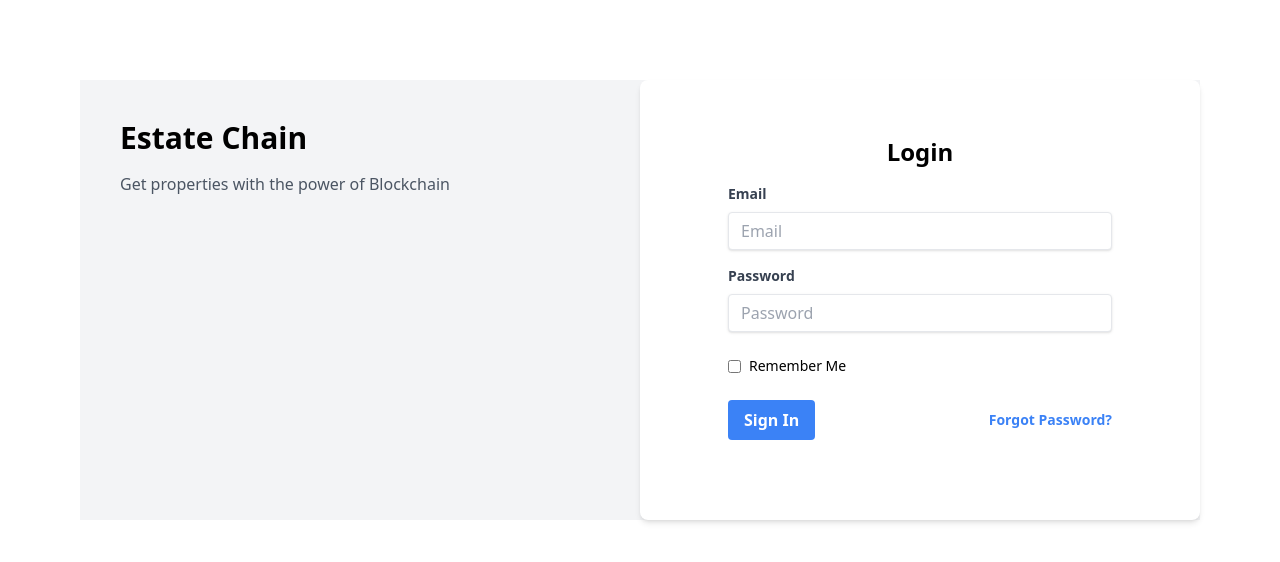
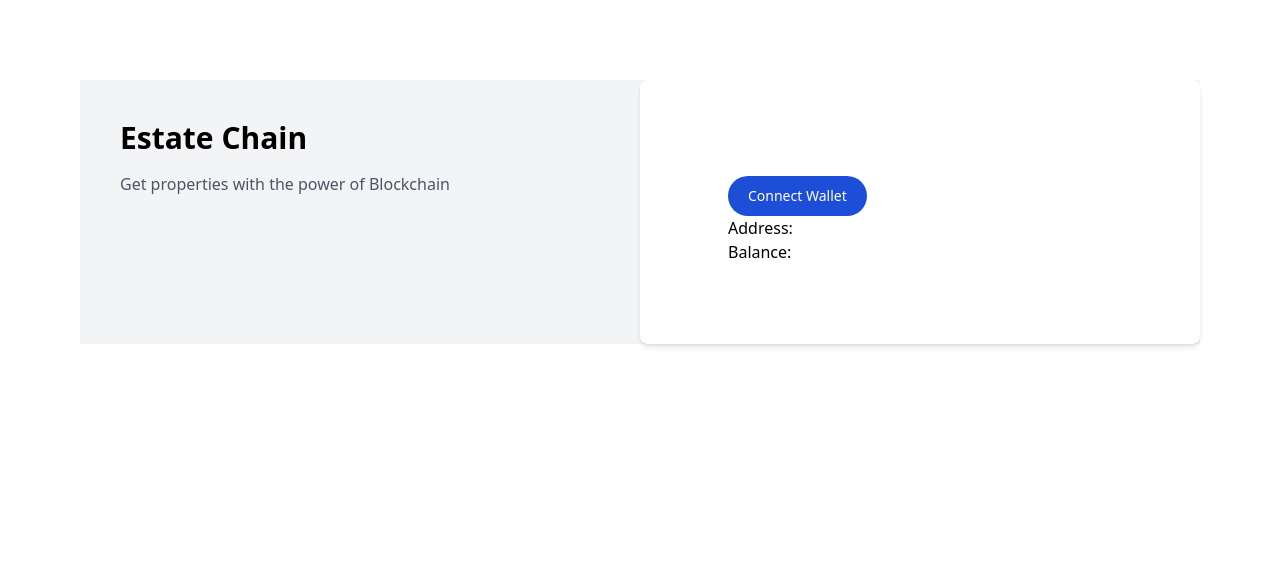
Before and after one commit to devhyun05/Accuwork, a React (Create React App) app in the folder estate_chain_frontend/: page / in a window 1280 px wide. Shown: the top 562 px of the page. Built offline with nearby package versions, Linux system fonts and the light colour scheme.

Commit message:
button added for metamask

```diff
--- a/estate_chain_frontend/src/components/forms/login.js
+++ b/estate_chain_frontend/src/components/forms/login.js
@@ -1,69 +1,49 @@
 import React, { useState } from 'react';
 
 export const LoginForm = () => {
-  const [email, setEmail] = useState('');
-  const [password, setPassword] = useState('');
-  const [rememberMe, setRememberMe] = useState(false);
+  const [errorMessage, setErrorMessage] = useState('');
+  const [defaultAccount, setDefaultAccount] = useState('');
+  const [userBalance, setUserBalance] = useState('');
+  const [connButtonText, setConnButtonText] = useState('Connect Wallet');
 
-  const handleLogin = () => {
-    // Handle login logic here
-  };
+    const connectWalletHandler = () => {
+      if (window.ethereum) {
+          window.ethereum.request({method: 'eth_requestAccounts'})
+          .then(result => {
+              accountChangedHandler(result[0])
+          });
+      } else {
+          setErrorMessage("Install MetaMask")
+      }
+  }
+
+    const accountChangedHandler = (newAccount) => {
+        setDefaultAccount(newAccount);
+        getUserBalance(newAccount);
+    }
+
+    const getUserBalance = (address) => {
+        window.ethereum.request({method: 'eth_getBalance'})
+        .then(balance => {
+          setUserBalance(balance)
+        })
+    };
+
 
   return (
     <div className="bg-white rounded px-8 pt-6 pb-8 mb-4 max-w-md mx-auto">
-      <h2 className="text-2xl font-semibold text-center mb-4">Login</h2>
-
-      <div className="mb-4">
-        <label className="block text-gray-700 text-sm font-bold mb-2" htmlFor="email">
-          Email
-        </label>
-        <input
-          className="shadow appearance-none border rounded w-full py-2 px-3 text-gray-700 leading-tight focus:outline-none focus:shadow-outline"
-          id="email"
-          type="email"
-          placeholder="Email"
-          value={email}
-          onChange={(e) => setEmail(e.target.value)}
-        />
-      </div>
-
-      <div className="mb-6">
-        <label className="block text-gray-700 text-sm font-bold mb-2" htmlFor="password">
-          Password
-        </label>
-        <input
-          className="shadow appearance-none border rounded w-full py-2 px-3 text-gray-700 leading-tight focus:outline-none focus:shadow-outline"
-          id="password"
-          type="password"
-          placeholder="Password"
-          value={password}
-          onChange={(e) => setPassword(e.target.value)}
-        />
-      </div>
-
-      <div className="mb-6">
-        <label className="flex items-center">
-          <input
-            type="checkbox"
-            className="form-checkbox text-blue-500"
-            checked={rememberMe}
-            onChange={() => setRememberMe(!rememberMe)}
-          />
-          <span className="ml-2 text-sm">Remember Me</span>
-        </label>
-      </div>
-
-      <div className="flex items-center justify-between">
-        <button
-          className="bg-blue-500 hover:bg-blue-600 text-white font-bold py-2 px-4 rounded focus:outline-none focus:shadow-outline"
-          onClick={handleLogin}
-        >
-          Sign In
-        </button>
-        <a className="inline-block align-baseline font-bold text-sm text-blue-500 hover:text-blue-800" href="#">
-          Forgot Password?
-        </a>
-      </div>
+             <button type="button"
+                    class="text-white bg-blue-700 hover:bg-blue-800 focus:outline-none font-medium rounded-full text-sm px-5 py-2.5 text-center mr-2 mt-10"
+                    onClick={connectWalletHandler}>
+                {connButtonText}
+            </button>
+            <div className="accountDisplay">
+              <h3>Address: {defaultAccount}</h3>
+            </div>
+            <div className="balanceDisplay">
+              <h3>Balance: {userBalance}</h3>
+            </div>
+            {errorMessage}
     </div>
   );
 };
```
